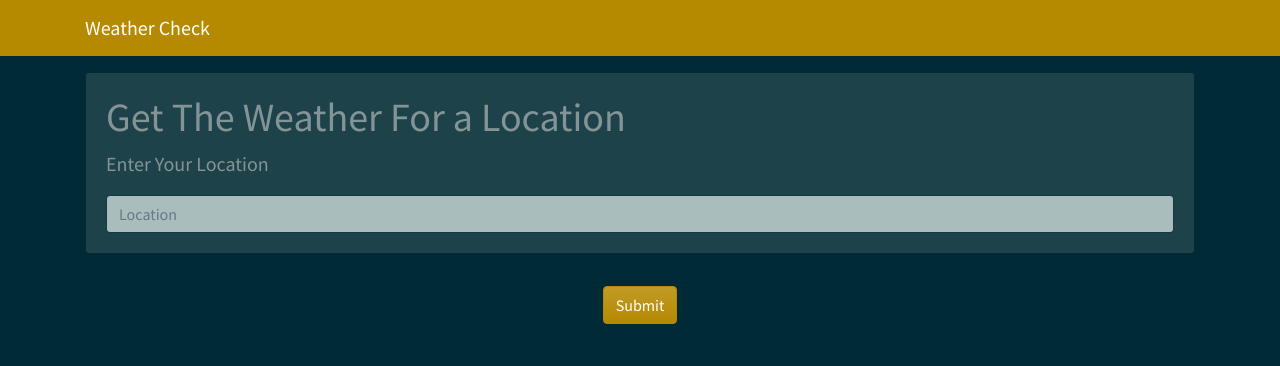
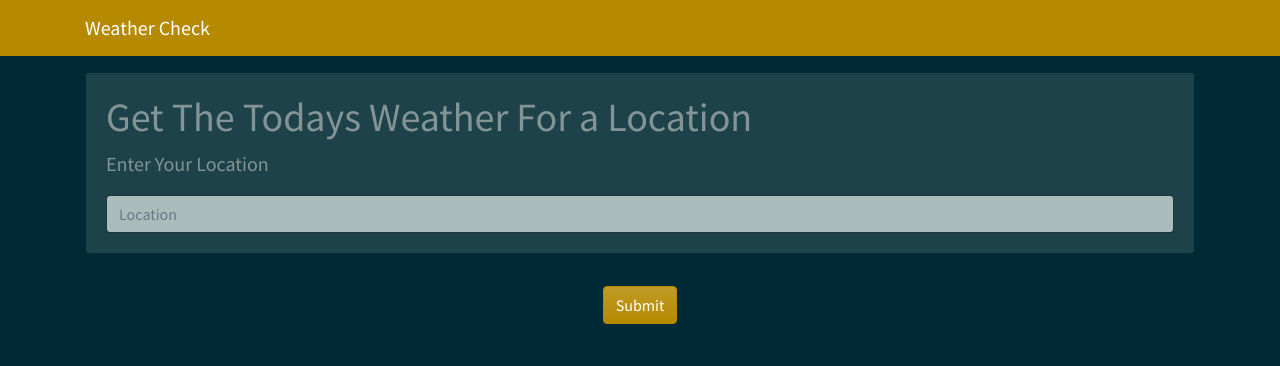
Before and after one commit to Invogue01/weather-check-api, a plain HTML site: page index.html in a window 1280 px wide. Shown: the top 366 px of the page. Drawn offline with nearby package versions, Linux system fonts and the light colour scheme.

Commit message:
correcting wording

```diff
--- a/index.html
+++ b/index.html
@@ -18,7 +18,7 @@
         </nav>
         <div class="container searchContainer">
             <div class="search card card-body">
-                <h1>Get The Weather For a Location</h1>
+                <h1>Get The Todays Weather For a Location</h1>
                 <p class="lead">Enter Your Location</p>
                 <input type="text" id="searchUser" class="form-control" placeholder="Location">
             </div>
```
